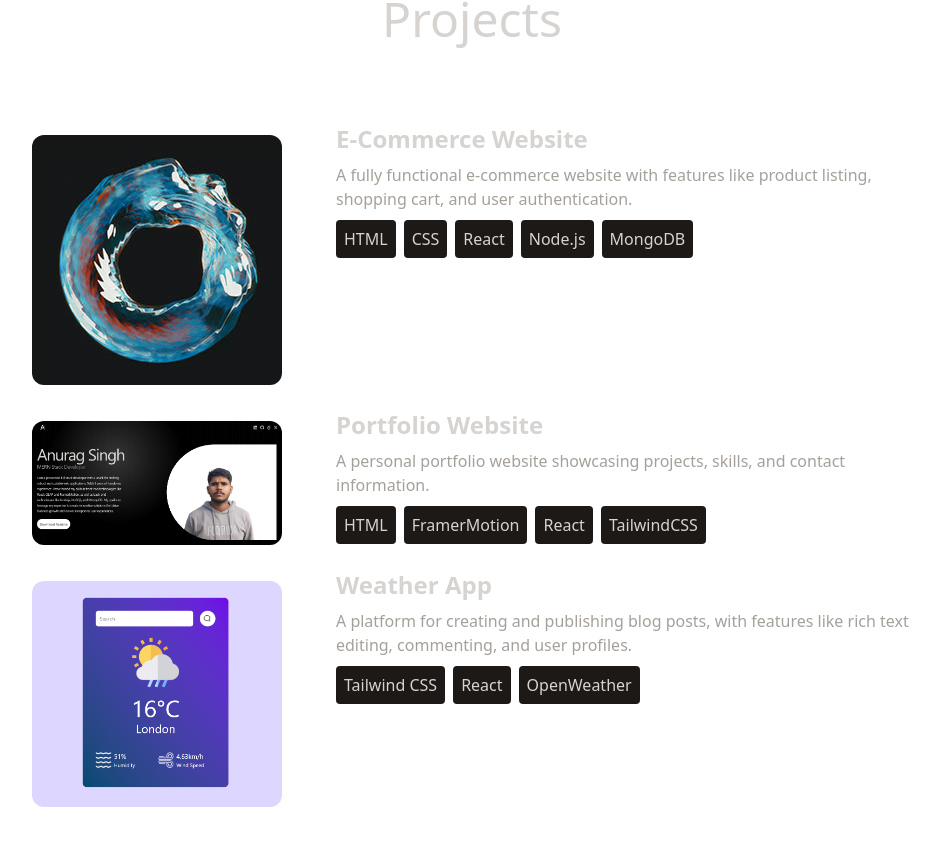
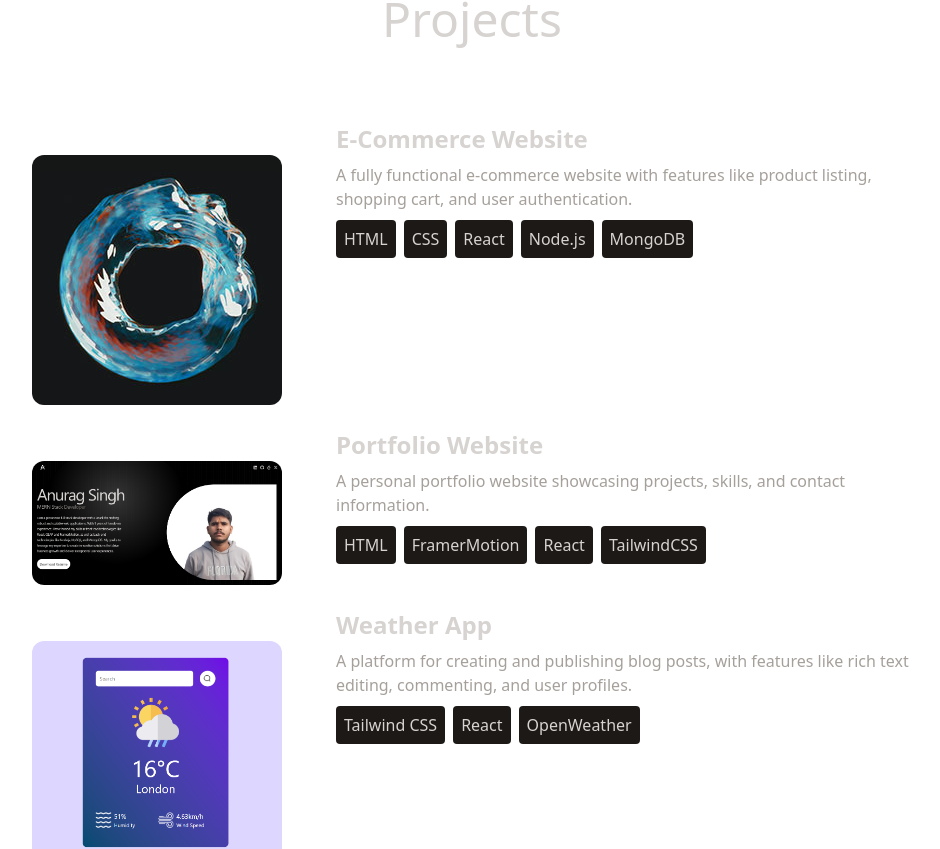
Before and after one commit to ThAnurag2004/anurag-portfolio, a React (Vite) app: page / in a window 1280 px wide. Shown: the part 1449-2298 px from the top of the page, without its empty margins (168-1108 px from the left). Built offline with nearby package versions, Linux system fonts and the light colour scheme.

Commit message:
stage6.1

```diff
--- a/src/components/Project.jsx
+++ b/src/components/Project.jsx
@@ -22,7 +22,7 @@ function Project() {
                             width={250}
                             height={250}
                             alt={project.title}
-                            className='mb-6 mt-3 rounded-xl' />
+                            className='mb-6 mt-8 rounded-xl' />
                     </motion.div>
                     <motion.div
                     whileInView={{opacity: 1, x: 0}}
```
